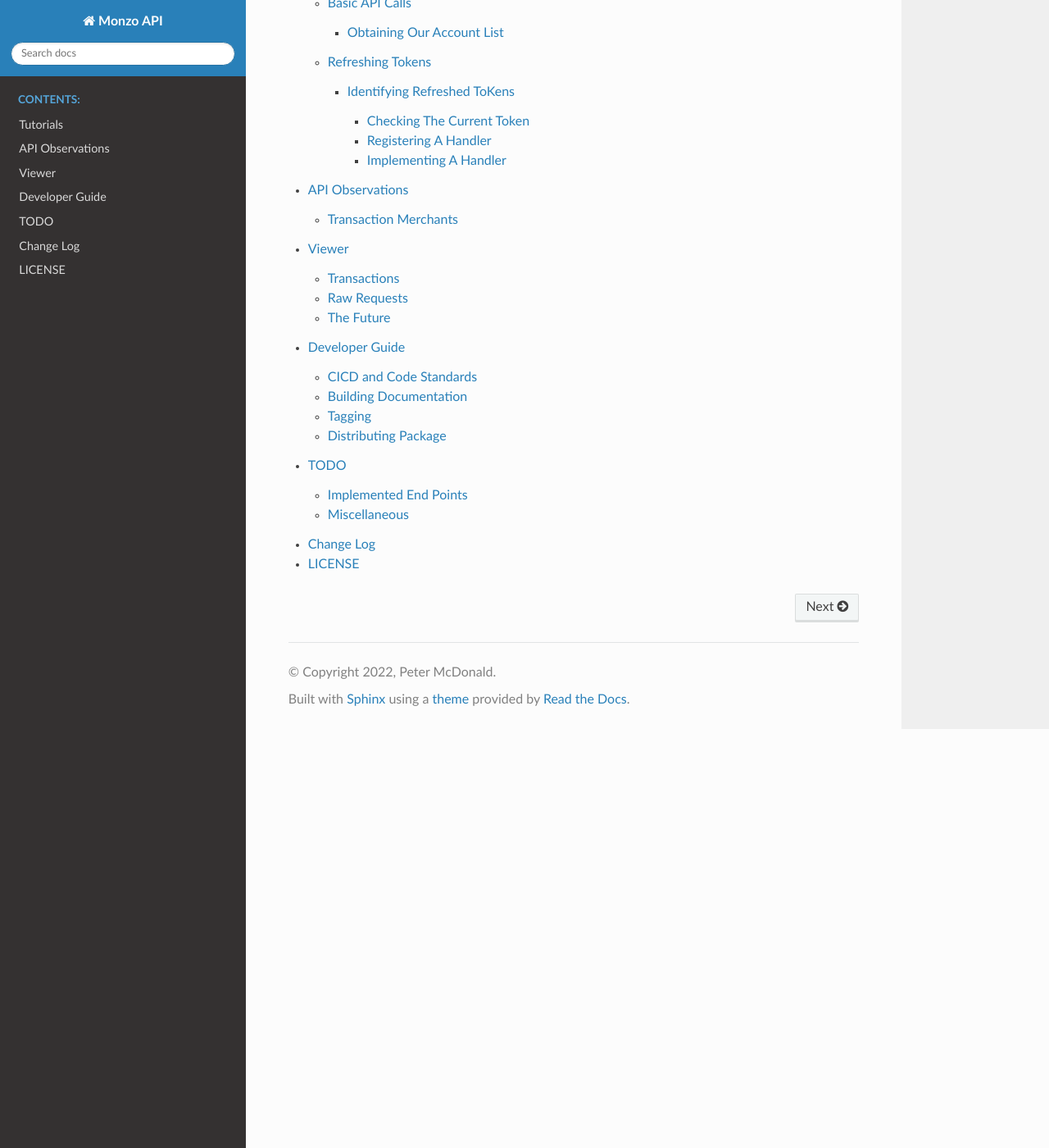
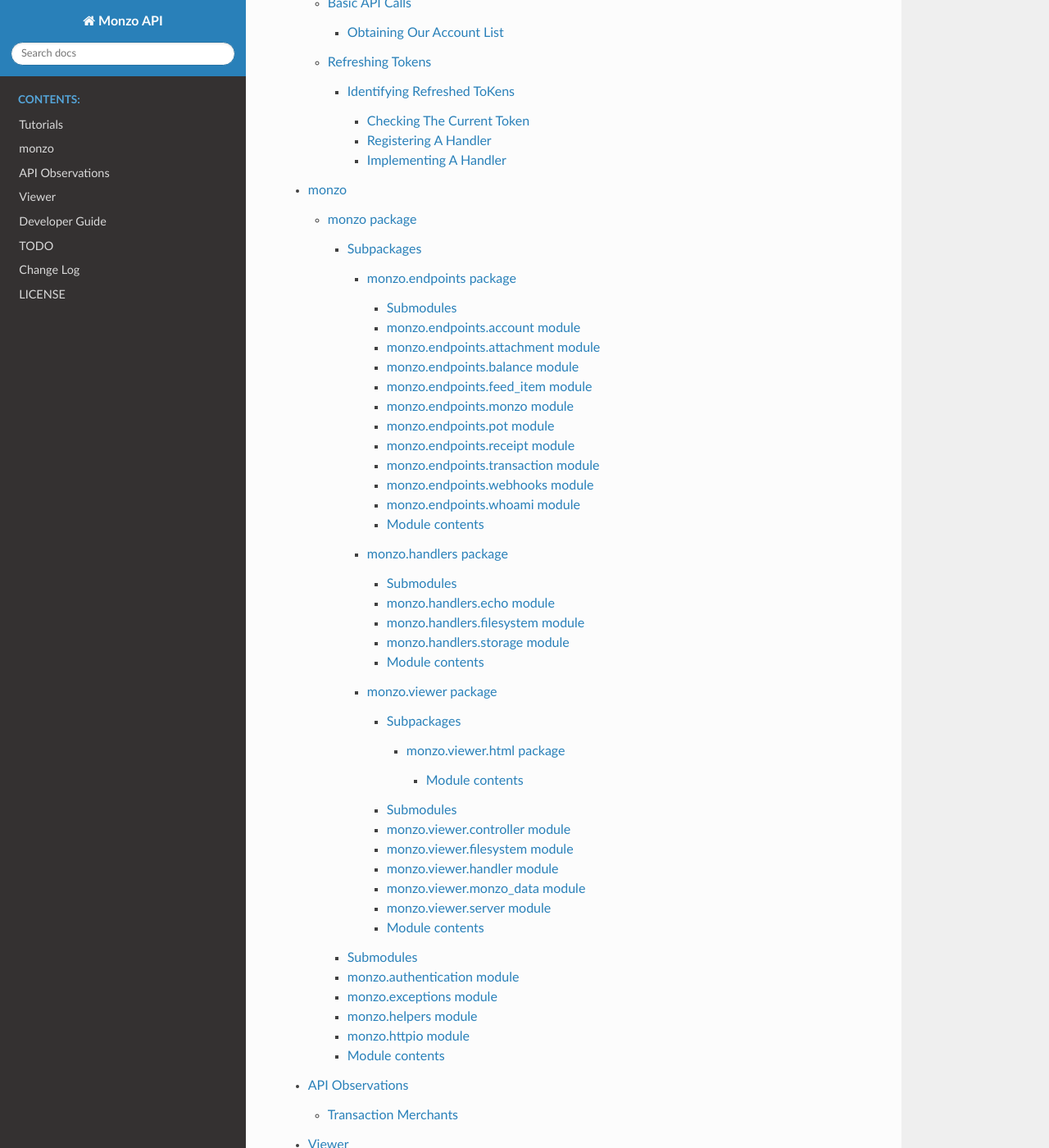
Before and after one commit to petermcd/monzo-api, a Sphinx documentation site: the page built from docs/source/index.rst, in a window 1280 px wide and 1400 px high, scrolled down 896 px. Shown: the whole window at 82% size. Built offline with Sphinx 7.4.7 and the Read the Docs theme 2.0.0, drawn with Linux system fonts in a browser that asks for light colours.

```diff
--- a/docs/source/conf.py
+++ b/docs/source/conf.py
@@ -14,7 +14,7 @@ from typing import List
 
 # -- Path setup --------------------------------------------------------------
 
-sys.path.insert(0, os.path.abspath('monzo'))
+sys.path.insert(0, os.path.abspath('../'))
 config = ConfigParser()
 config.read('../../setup.cfg')
 
@@ -35,7 +35,11 @@ release = config['metadata']['version']
 # Add any Sphinx extension module names here, as strings. They can be
 # extensions coming with Sphinx (named 'sphinx.ext.*') or your custom
 # ones.
-extensions: List[str] = []
+extensions: List[str] = [
+    'sphinx.ext.autodoc',
+    'sphinx.ext.coverage',
+    'sphinx.ext.doctest',
+]
 
 # Add any paths that contain templates here, relative to this directory.
 templates_path: List[str] = ['_templates']
--- a/docs/source/index.rst
+++ b/docs/source/index.rst
@@ -26,6 +26,7 @@ used on a private server.
    :caption: Contents:
 
    tutorials
+   modules
    api_observations
    viewer
    developers
--- /dev/null
+++ b/docs/source/modules.rst
@@ -0,0 +1,7 @@
+monzo
+=====
+
+.. toctree::
+   :maxdepth: 4
+
+   monzo
--- /dev/null
+++ b/docs/source/monzo.endpoints.rst
@@ -0,0 +1,93 @@
+monzo.endpoints package
+=======================
+
+Submodules
+----------
+
+monzo.endpoints.account module
+------------------------------
+
+.. automodule:: monzo.endpoints.account
+   :members:
+   :undoc-members:
+   :show-inheritance:
+
+monzo.endpoints.attachment module
+---------------------------------
+
+.. automodule:: monzo.endpoints.attachment
+   :members:
+   :undoc-members:
+   :show-inheritance:
+
+monzo.endpoints.balance module
+------------------------------
+
+.. automodule:: monzo.endpoints.balance
+   :members:
+   :undoc-members:
+   :show-inheritance:
+
+monzo.endpoints.feed\_item module
+---------------------------------
+
+.. automodule:: monzo.endpoints.feed_item
+   :members:
+   :undoc-members:
+   :show-inheritance:
+
+monzo.endpoints.monzo module
+----------------------------
+
+.. automodule:: monzo.endpoints.monzo
+   :members:
+   :undoc-members:
+   :show-inheritance:
+
+monzo.endpoints.pot module
+--------------------------
+
+.. automodule:: monzo.endpoints.pot
+   :members:
+   :undoc-members:
+   :show-inheritance:
+
+monzo.endpoints.receipt module
+------------------------------
+
+.. automodule:: monzo.endpoints.receipt
+   :members:
+   :undoc-members:
+   :show-inheritance:
+
+monzo.endpoints.transaction module
+----------------------------------
+
+.. automodule:: monzo.endpoints.transaction
+   :members:
+   :undoc-members:
+   :show-inheritance:
+
+monzo.endpoints.webhooks module
+-------------------------------
+
+.. automodule:: monzo.endpoints.webhooks
+   :members:
+   :undoc-members:
+   :show-inheritance:
+
+monzo.endpoints.whoami module
+-----------------------------
+
+.. automodule:: monzo.endpoints.whoami
+   :members:
+   :undoc-members:
+   :show-inheritance:
+
+Module contents
+---------------
+
+.. automodule:: monzo.endpoints
+   :members:
+   :undoc-members:
+   :show-inheritance:
--- /dev/null
+++ b/docs/source/monzo.handlers.rst
@@ -0,0 +1,37 @@
+monzo.handlers package
+======================
+
+Submodules
+----------
+
+monzo.handlers.echo module
+--------------------------
+
+.. automodule:: monzo.handlers.echo
+   :members:
+   :undoc-members:
+   :show-inheritance:
+
+monzo.handlers.filesystem module
+--------------------------------
+
+.. automodule:: monzo.handlers.filesystem
+   :members:
+   :undoc-members:
+   :show-inheritance:
+
+monzo.handlers.storage module
+-----------------------------
+
+.. automodule:: monzo.handlers.storage
+   :members:
+   :undoc-members:
+   :show-inheritance:
+
+Module contents
+---------------
+
+.. automodule:: monzo.handlers
+   :members:
+   :undoc-members:
+   :show-inheritance:
--- /dev/null
+++ b/docs/source/monzo.rst
@@ -0,0 +1,55 @@
+monzo package
+=============
+
+Subpackages
+-----------
+
+.. toctree::
+   :maxdepth: 4
+
+   monzo.endpoints
+   monzo.handlers
+   monzo.viewer
+
+Submodules
+----------
+
+monzo.authentication module
+---------------------------
+
+.. automodule:: monzo.authentication
+   :members:
+   :undoc-members:
+   :show-inheritance:
+
+monzo.exceptions module
+-----------------------
+
+.. automodule:: monzo.exceptions
+   :members:
+   :undoc-members:
+   :show-inheritance:
+
+monzo.helpers module
+--------------------
+
+.. automodule:: monzo.helpers
+   :members:
+   :undoc-members:
+   :show-inheritance:
+
+monzo.httpio module
+-------------------
+
+.. automodule:: monzo.httpio
+   :members:
+   :undoc-members:
+   :show-inheritance:
+
+Module contents
+---------------
+
+.. automodule:: monzo
+   :members:
+   :undoc-members:
+   :show-inheritance:
--- /dev/null
+++ b/docs/source/monzo.viewer.html.rst
@@ -0,0 +1,10 @@
+monzo.viewer.html package
+=========================
+
+Module contents
+---------------
+
+.. automodule:: monzo.viewer.html
+   :members:
+   :undoc-members:
+   :show-inheritance:
--- /dev/null
+++ b/docs/source/monzo.viewer.rst
@@ -0,0 +1,61 @@
+monzo.viewer package
+====================
+
+Subpackages
+-----------
+
+.. toctree::
+   :maxdepth: 4
+
+   monzo.viewer.html
+
+Submodules
+----------
+
+monzo.viewer.controller module
+------------------------------
+
+.. automodule:: monzo.viewer.controller
+   :members:
+   :undoc-members:
+   :show-inheritance:
+
+monzo.viewer.filesystem module
+------------------------------
+
+.. automodule:: monzo.viewer.filesystem
+   :members:
+   :undoc-members:
+   :show-inheritance:
+
+monzo.viewer.handler module
+---------------------------
+
+.. automodule:: monzo.viewer.handler
+   :members:
+   :undoc-members:
+   :show-inheritance:
+
+monzo.viewer.monzo\_data module
+-------------------------------
+
+.. automodule:: monzo.viewer.monzo_data
+   :members:
+   :undoc-members:
+   :show-inheritance:
+
+monzo.viewer.server module
+--------------------------
+
+.. automodule:: monzo.viewer.server
+   :members:
+   :undoc-members:
+   :show-inheritance:
+
+Module contents
+---------------
+
+.. automodule:: monzo.viewer
+   :members:
+   :undoc-members:
+   :show-inheritance:
```
